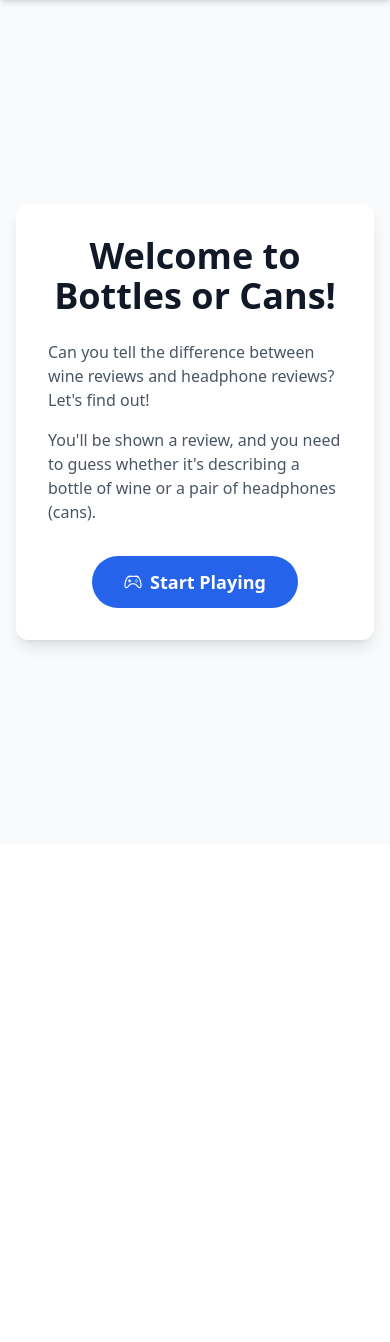
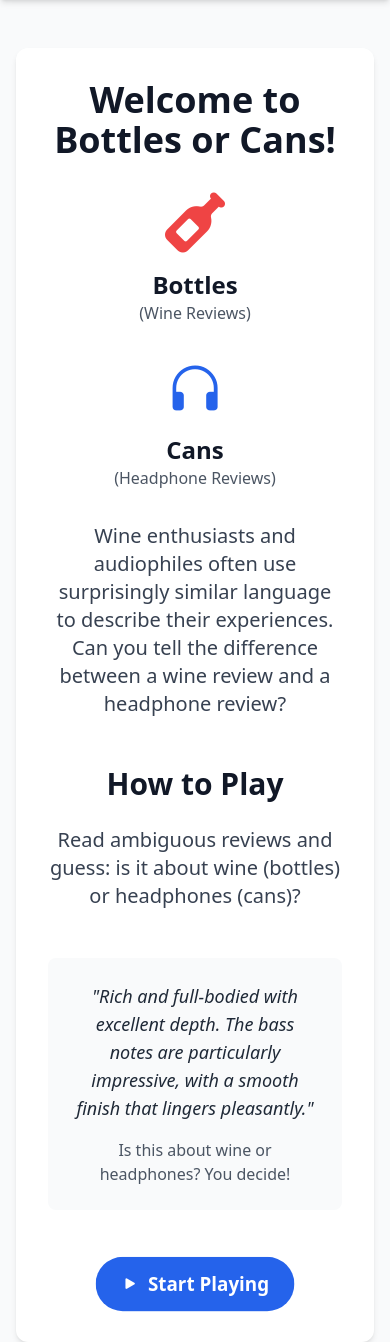
Before and after one commit to petecheslock/bottles_or_cans, a Flask app: page / in a window 390 px wide. Shown: the part 52-1394 px from the top of the page. Before the commit the page ends 704 px from the top, so only its background shows below. Run offline with Flask 3, Linux system fonts and the light colour scheme; parts of the project's set-up code (start-up, migrations or seed data) failed here and were passed over.

Commit message:
Redesign landing page with enhanced visual design and game introduction
- Update landing page layout with improved typography and spacing
- Add icons for "Bottles" (wine) and "Cans" (headphones)
- Introduce a more engaging description of the game concept
- Include an example review to illustrate the game's challenge
- Refactor CSS classes for better responsiveness and visual hierarchy
- Add subtle animations to start button

```diff
--- a/app/static/css/main.css
+++ b/app/static/css/main.css
@@ -658,6 +658,11 @@ video {
   margin-right: auto;
 }
 
+.my-12 {
+  margin-top: 3rem;
+  margin-bottom: 3rem;
+}
+
 .-mb-1 {
   margin-bottom: -0.25rem;
 }
@@ -666,6 +671,10 @@ video {
   margin-bottom: 0.25rem;
 }
 
+.mb-12 {
+  margin-bottom: 3rem;
+}
+
 .mb-2 {
   margin-bottom: 0.5rem;
 }
@@ -760,10 +769,6 @@ video {
 
 .h-6 {
   height: 1.5rem;
-}
-
-.min-h-screen {
-  min-height: 100vh;
 }
 
 .w-11 {
@@ -881,6 +886,10 @@ video {
   gap: 1.5rem;
 }
 
+.gap-8 {
+  gap: 2rem;
+}
+
 .space-x-2 > :not([hidden]) ~ :not([hidden]) {
   --tw-space-x-reverse: 0;
   margin-right: calc(0.5rem * var(--tw-space-x-reverse));
@@ -1105,11 +1114,6 @@ video {
   padding-right: 1.5rem;
 }
 
-.px-8 {
-  padding-left: 2rem;
-  padding-right: 2rem;
-}
-
 .py-2 {
   padding-top: 0.5rem;
   padding-bottom: 0.5rem;
@@ -1290,6 +1294,11 @@ video {
 .text-green-800 {
   --tw-text-opacity: 1;
   color: rgb(22 101 52 / var(--tw-text-opacity, 1));
+}
+
+.text-red-500 {
+  --tw-text-opacity: 1;
+  color: rgb(239 68 68 / var(--tw-text-opacity, 1));
 }
 
 .text-red-600 {
--- a/app/templates/landing.html
+++ b/app/templates/landing.html
@@ -1,21 +1,57 @@
 {% extends 'base.html' %}
 
 {% block content %}
-<div class="min-h-screen flex items-center justify-center px-4">
-    <div class="max-w-2xl w-full bg-white dark:bg-gray-800 rounded-xl shadow-lg animate__animated animate__fadeIn p-8">
-        <h1 class="text-4xl font-bold text-center mb-6 text-gray-900 dark:text-white">Welcome to Bottles or Cans!</h1>
+<div class="container mx-auto px-4 mt-12">
+    <div class="max-w-4xl mx-auto">
+        <div class="bg-white dark:bg-gray-800 rounded-xl shadow-md animate__animated animate__fadeIn">
+            <div class="p-8 text-center">
+                <h1 class="text-4xl font-bold mb-8 text-gray-900 dark:text-white">Welcome to Bottles or Cans!</h1>
+                <div class="grid md:grid-cols-2 gap-8 mb-8">
+                    <div>
+                        <div class="text-6xl mb-4">
+                            <i class="fa-solid fa-wine-bottle text-red-500 dark:text-red-400"></i>
+                        </div>
+                        <h3 class="text-2xl font-semibold text-gray-900 dark:text-white">Bottles</h3>
+                        <p class="text-gray-600 dark:text-gray-400">(Wine Reviews)</p>
+                    </div>
+                    <div>
+                        <div class="text-6xl mb-4">
+                            <i class="bi bi-headphones text-blue-600 dark:text-blue-400"></i>
+                        </div>
+                        <h3 class="text-2xl font-semibold text-gray-900 dark:text-white">Cans</h3>
+                        <p class="text-gray-600 dark:text-gray-400">(Headphone Reviews)</p>
+                    </div>
+                </div>
 
-        <div class="text-gray-600 dark:text-gray-300 space-y-4 mb-8">
-            <p>Can you tell the difference between wine reviews and headphone reviews? Let's find out!</p>
-            <p>You'll be shown a review, and you need to guess whether it's describing a bottle of wine or a pair of headphones (cans).</p>
-        </div>
+                <p class="text-xl text-gray-700 dark:text-gray-300 mb-8">
+                    Wine enthusiasts and audiophiles often use surprisingly similar language to describe their experiences.
+                    Can you tell the difference between a wine review and a headphone review?
+                </p>
 
-        <div class="flex justify-center">
-            <a href="{{ url_for('main.start_game') }}"
-               class="px-8 py-3 bg-blue-600 hover:bg-blue-700 text-white rounded-full
-                      hover:-translate-y-0.5 transition-all duration-300 text-lg font-semibold">
-                <i class="bi bi-controller mr-2"></i>Start Playing
-            </a>
+                <div class="my-12">
+                    <h2 class="text-3xl font-bold mb-6 text-gray-900 dark:text-white">How to Play</h2>
+                    <p class="text-xl text-gray-700 dark:text-gray-300 mb-4">
+                        Read ambiguous reviews and guess: is it about wine (bottles) or headphones (cans)?
+                    </p>
+                </div>
+
+                <div class="bg-gray-50 dark:bg-gray-700 rounded-lg p-6 mb-12">
+                    <p class="italic text-lg text-gray-800 dark:text-gray-200">
+                        "Rich and full-bodied with excellent depth. The bass notes are particularly impressive,
+                        with a smooth finish that lingers pleasantly."
+                    </p>
+                    <p class="text-gray-600 dark:text-gray-400 mt-4">
+                        Is this about wine or headphones? You decide!
+                    </p>
+                </div>
+
+                <div class="text-center mt-4">
+                    <a href="{{ url_for('main.start_game') }}"
+                       class="inline-flex items-center px-6 py-3 text-lg font-semibold text-white bg-blue-600 hover:bg-blue-700 rounded-full hover:-translate-y-0.5 transition-all duration-300 animate__animated animate__pulse animate__infinite">
+                        <i class="bi bi-play-fill mr-2"></i>Start Playing
+                    </a>
+                </div>
+            </div>
         </div>
     </div>
 </div>
```
